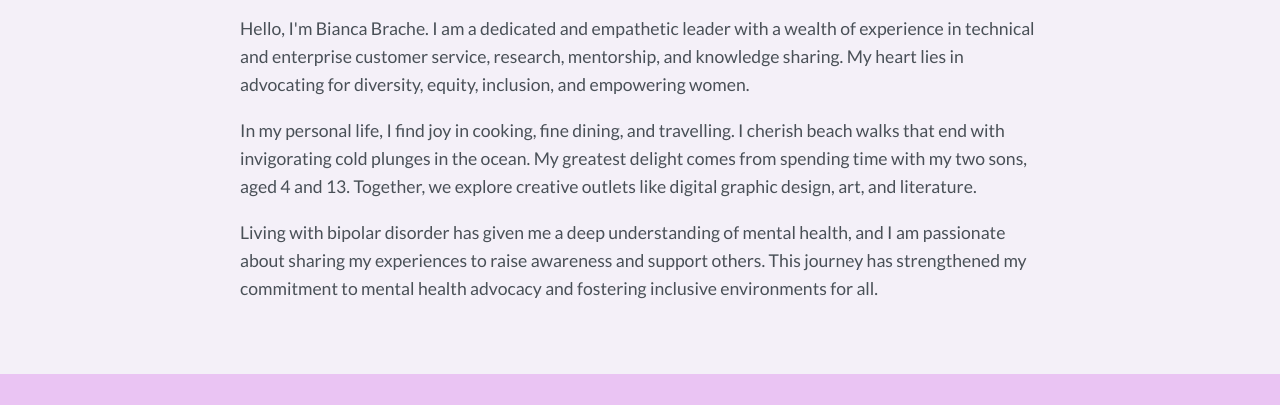
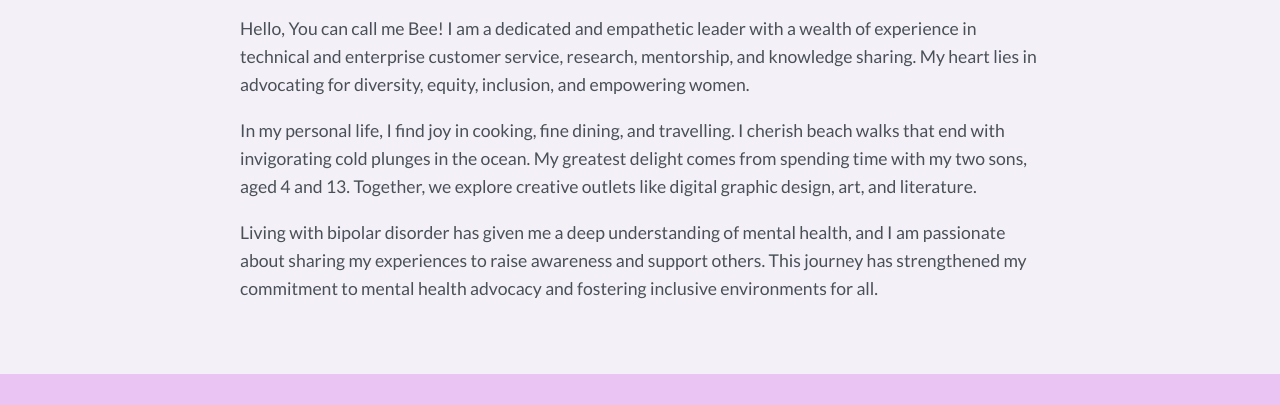
Before and after one commit to BeeBrache/-beebrache-.github.io, a plain HTML site: page index.html in a window 1280 px wide. Shown: the part 332-737 px from the top of the page. Drawn offline with Linux system fonts and the light colour scheme; a web font is replaced by a local one.

Commit message:
Update index.html

```diff
--- a/index.html
+++ b/index.html
@@ -104,7 +104,7 @@
     </nav>
     <section id="about">
         <h2>About Me</h2>
-        <p>Hello, I'm Bianca Brache. I am a dedicated and empathetic leader with a wealth of experience in technical and enterprise customer service, research, mentorship, and knowledge sharing. My heart lies in advocating for diversity, equity, inclusion, and empowering women.</p>
+        <p>Hello, You can call me Bee! I am a dedicated and empathetic leader with a wealth of experience in technical and enterprise customer service, research, mentorship, and knowledge sharing. My heart lies in advocating for diversity, equity, inclusion, and empowering women.</p>
         <p>In my personal life, I find joy in cooking, fine dining, and travelling. I cherish beach walks that end with invigorating cold plunges in the ocean. My greatest delight comes from spending time with my two sons, aged 4 and 13. Together, we explore creative outlets like digital graphic design, art, and literature.</p>
         <p>Living with bipolar disorder has given me a deep understanding of mental health, and I am passionate about sharing my experiences to raise awareness and support others. This journey has strengthened my commitment to mental health advocacy and fostering inclusive environments for all.</p>
     </section>
```
